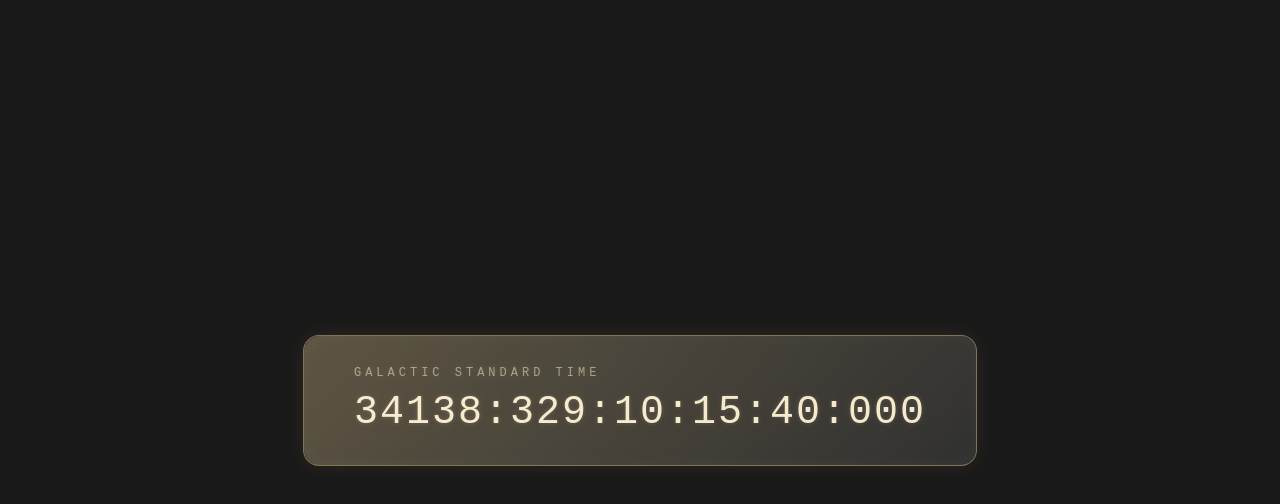
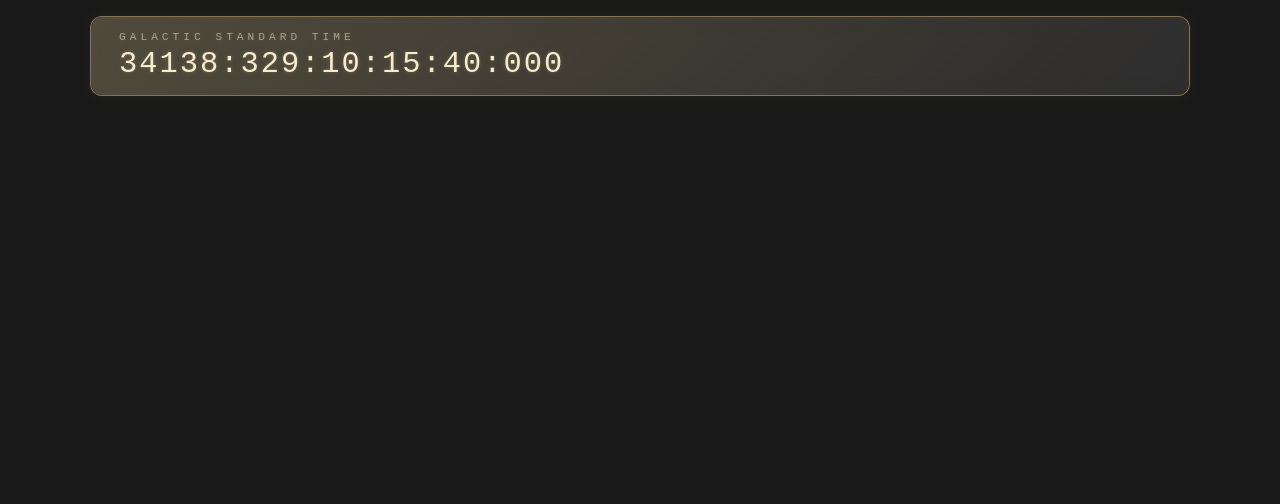
Before and after one commit to 3211/GST-Clock, a website: page index.html in a window 1280 px wide. Drawn offline with Linux system fonts and the light colour scheme.

Commit message:
Update index.html

```diff
--- a/index.html
+++ b/index.html
@@ -9,76 +9,101 @@
         padding: 0;
         background: rgb(25, 25, 25); /* Notion dark mode */
         font-family: "JetBrains Mono", monospace;
+
+        /* The banner should hug the top with margin */
         display: flex;
         justify-content: center;
-        align-items: center;
-        height: 100vh;
+        padding: 16px;
       }
 
-      /* -------- FUTURE-LUXURY PANEL -------- */
+      /* OUTER WRAPPER (flex + auto scaling) */
+      .banner-wrapper {
+        width: 100%;
+        max-width: 1100px; /* prevent absurd widescreen stretching */
+      }
+
+      /* -------- FUTURE-LUXURY THIN BANNER -------- */
       .panel {
-        padding: 30px 50px;
-        border-radius: 16px;
+        width: 100%;
+        padding: 14px 28px;
+        border-radius: 12px;
 
-        /* Smoky warm glass */
+        /* Slim glass look */
         background: rgba(255, 240, 200, 0.03);
-        backdrop-filter: blur(12px);
+        backdrop-filter: blur(10px);
 
-        /* Brushed champagne-gold border */
+        /* Thin gold edge */
         border: 1px solid rgba(255, 220, 150, 0.45);
 
-        /* Soft inner + outer metallic glow */
+        /* Very soft outer glow */
         box-shadow:
-          0 0 22px rgba(255, 215, 150, 0.08),
-          inset 0 0 18px rgba(255, 245, 220, 0.04);
+          0 0 16px rgba(255, 215, 150, 0.06),
+          inset 0 0 12px rgba(255, 245, 220, 0.03);
 
         position: relative;
+
+        /* Make text scale with width */
+        box-sizing: border-box;
       }
 
-      /* Metallic gradient sheen */
+      /* Gold → platinum sheen */
       .panel::before {
         content: "";
         position: absolute;
         inset: 0;
-        border-radius: 16px;
+        border-radius: 12px;
         pointer-events: none;
-
-        /* Soft gold → platinum diagonal sheen */
         background: linear-gradient(
           135deg,
-          rgba(255, 225, 160, 0.28),
-          rgba(200, 200, 205, 0.10)
+          rgba(255, 225, 160, 0.22),
+          rgba(200, 200, 205, 0.08)
         );
-
         mix-blend-mode: screen;
       }
 
+      /* -------- TEXT STYLING -------- */
+
+      /* Scales with width but stays elegant */
       #gst {
-        font-size: 2.5rem;
+        font-size: clamp(1rem, 4vw, 1.9rem);
         color: #f4e7c6; /* champagne gold */
         letter-spacing: 2px;
 
         text-shadow:
           0 0 4px rgba(255, 230, 180, 0.18),
-          0 0 16px rgba(255, 210, 150, 0.08);
+          0 0 12px rgba(255, 210, 150, 0.08);
       }
 
       .label {
         text-transform: uppercase;
+
+        /* Smaller, responsive */
+        font-size: clamp(0.45rem, 1.5vw, 0.7rem);
+
         color: rgba(240, 225, 190, 0.55);
-        font-size: 0.75rem;
         letter-spacing: 4px;
-        margin-bottom: 10px;
+        margin-bottom: 4px;
 
-        text-shadow: 0 0 6px rgba(255, 240, 200, 0.15);
+        text-shadow: 0 0 4px rgba(255, 240, 200, 0.15);
       }
+
+      /* Force the panel to stay THIN */
+      .panel-content {
+        display: flex;
+        flex-direction: column;
+      }
+
     </style>
   </head>
 
   <body>
-    <div class="panel">
-      <div class="label">Galactic Standard Time</div>
-      <div id="gst">Loading…</div>
+    <div class="banner-wrapper">
+      <div class="panel">
+        <div class="panel-content">
+          <div class="label">Galactic Standard Time</div>
+          <div id="gst">Loading…</div>
+        </div>
+      </div>
     </div>
 
     <script>
@@ -93,10 +118,10 @@
         const hh = String(d.getHours()).padStart(2, "0");
         const mm = String(d.getMinutes()).padStart(2, "0");
         const ss = String(d.getSeconds()).padStart(2, "0");
-        const ms = String(d.getMilliseconds()).padStart(3, "0"); // ← restored
+        const ms = String(d.getMilliseconds()).padStart(3, "0");
 
         document.getElementById("gst").textContent =
-          `${baseYear}:${day}:${hh}:${mm}:${ss}:${ms}`;  // ← appended
+          `${baseYear}:${day}:${hh}:${mm}:${ss}:${ms}`;
       }
 
       setInterval(updateGST, 250);
```
